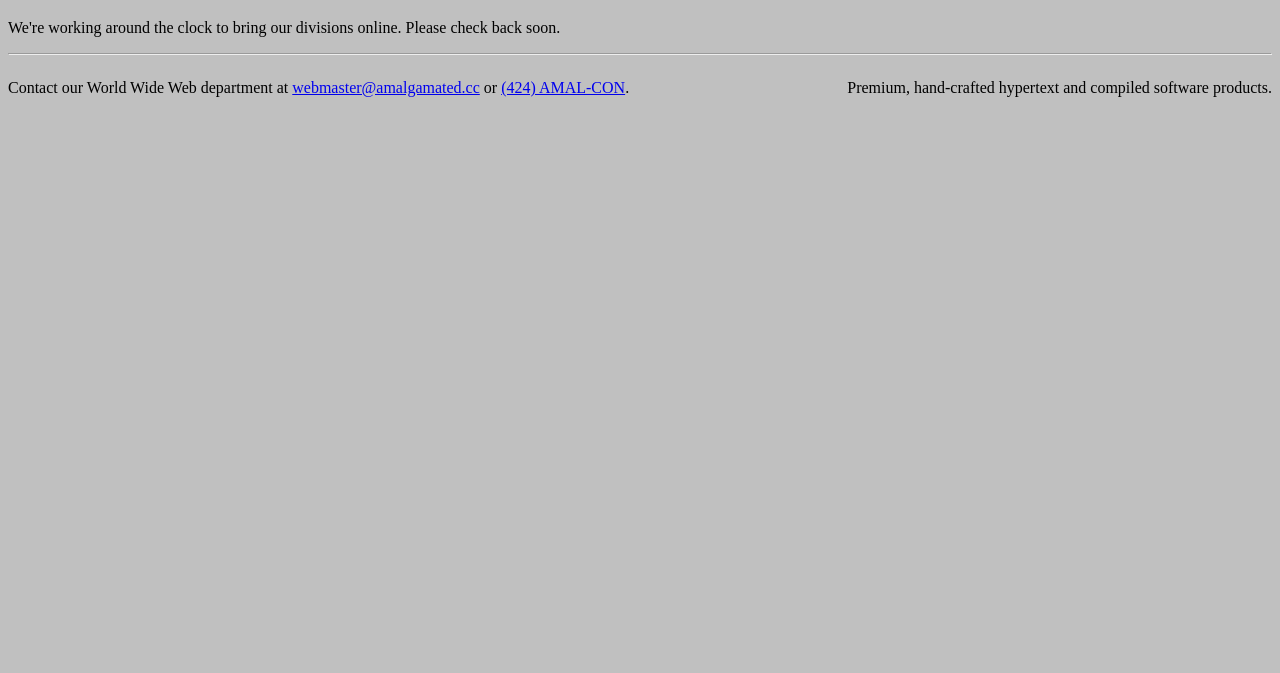
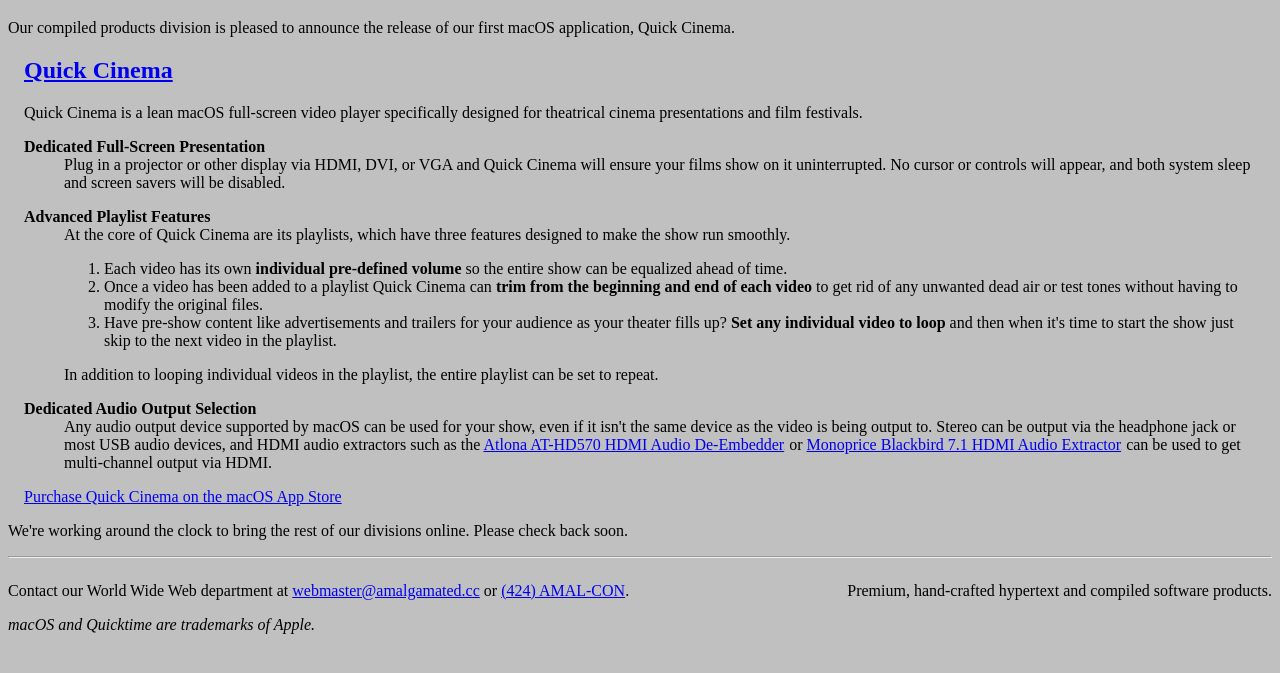
Before and after one commit to amalgamated-cc/amalgamated-cc.github.io, a plain HTML site: page index.html in a window 1280 px wide. Shown: the part 61-734 px from the top of the page. Drawn offline with Linux system fonts and the light colour scheme; grey boxes are pictures that could not be loaded.

Commit message:
Adding Quick Cinema information.

```diff
--- a/index.html
+++ b/index.html
@@ -12,6 +12,21 @@
     background-color: #c0c0c0;
     font-family: "Times New Roman";
   }
+
+  section.product
+  {
+    margin: 1em;
+  }
+
+  dt
+  {
+    font-weight: bold;
+  }
+  dd + dt
+  {
+    margin-top: 1em;
+  }
+
   </style>
 
   <script>
@@ -35,7 +50,39 @@
 </header>
 
 <main>
-  <p>We're working around the clock to bring our divisions online.  Please check back soon.</p>
+  <p>Our compiled products division is pleased to announce the release of our first macOS application, Quick Cinema.</p>
+
+  <section class="product" id="quick-cinema">
+    <h2><a href="https://itunes.apple.com/us/app/quick-cinema/id1328563114?mt=12">Quick Cinema</a></h2>
+
+    <p>Quick Cinema is a lean macOS full-screen video player specifically designed for theatrical cinema presentations and film festivals.</p>
+
+    <dl>
+      <dt>Dedicated Full-Screen Presentation</dt>
+      <dd>Plug in a projector or other display via HDMI, DVI, or VGA and Quick Cinema will ensure your films show on it uninterrupted.  No cursor or controls will appear, and both system sleep and screen savers will be disabled.</dd>
+
+      <dt>Advanced Playlist Features</dt>
+      <dd>
+        At the core of Quick Cinema are its playlists, which have three features designed to make the show run smoothly.
+
+        <ol>
+          <li>Each video has its own <b>individual pre-defined volume</b> so the entire show can be equalized ahead of time.</li>
+          <li>Once a video has been added to a playlist Quick Cinema can <b>trim from the beginning and end of each video</b> to get rid of any unwanted dead air or test tones without having to modify the original files.</li>
+          <li>Have pre-show content like advertisements and trailers for your audience as your theater fills up?  <b>Set any individual video to loop</b> and then when it's time to start the show just skip to the next video in the playlist.</li>
+        </ol>
+
+        In addition to looping individual videos in the playlist, the entire playlist can be set to repeat.
+      </dd>
+
+      <dt>Dedicated Audio Output Selection</dt>
+      <dd>Any audio output device supported by macOS can be used for your show, even if it isn't the same device as the video is being output to.  Stereo can be output via the headphone jack or most USB audio devices, and HDMI audio extractors such as the <a target="_blank" href="https://www.amazon.com/gp/product/B002BBAA4C/ref=as_li_tl?ie=UTF8&camp=1789&creative=9325&creativeASIN=B002BBAA4C&linkCode=as2&tag=amalgamatedcc-20&linkId=a0aa6f2c5fdaf774e67ca500d77d8efc">Atlona AT-HD570 HDMI Audio De-Embedder</a><img src="//ir-na.amazon-adsystem.com/e/ir?t=amalgamatedcc-20&l=am2&o=1&a=B002BBAA4C" width="1" height="1" border="0" alt="" style="border:none !important; margin:0px !important;" /> or <a target="_blank" href="https://www.amazon.com/gp/product/B01B5FR722/ref=as_li_tl?ie=UTF8&camp=1789&creative=9325&creativeASIN=B01B5FR722&linkCode=as2&tag=amalgamatedcc-20&linkId=b5d19be06b09018bb52c822c2abaa427">Monoprice Blackbird 7.1 HDMI Audio Extractor</a><img src="//ir-na.amazon-adsystem.com/e/ir?t=amalgamatedcc-20&l=am2&o=1&a=B01B5FR722" width="1" height="1" border="0" alt="" style="border:none !important; margin:0px !important;"> can be used to get multi-channel output via HDMI.</dd>
+
+    </dl>
+
+    <a href="https://itunes.apple.com/us/app/quick-cinema/id1328563114?mt=12">Purchase Quick Cinema on the macOS App Store</a>
+  </section>
+
+  <p>We're working around the clock to bring the rest of our divisions online.  Please check back soon.</p>
 </main>
 
 <footer>
@@ -43,6 +90,8 @@
   <p style="float: right;">Premium, hand-crafted hypertext and compiled software products.</p>
 
   <p style="float: left;">Contact our World Wide Web department at <a href="mailto:webmaster@amalgamated.cc">webmaster@amalgamated.cc</a> or <a href="tel:424-262-5266">(424) AMAL-CON</a>.</p>
+
+  <p style="clear: both;"><i>macOS and Quicktime are trademarks of Apple.</i></p>
 </footer>
 
 </body>
```
